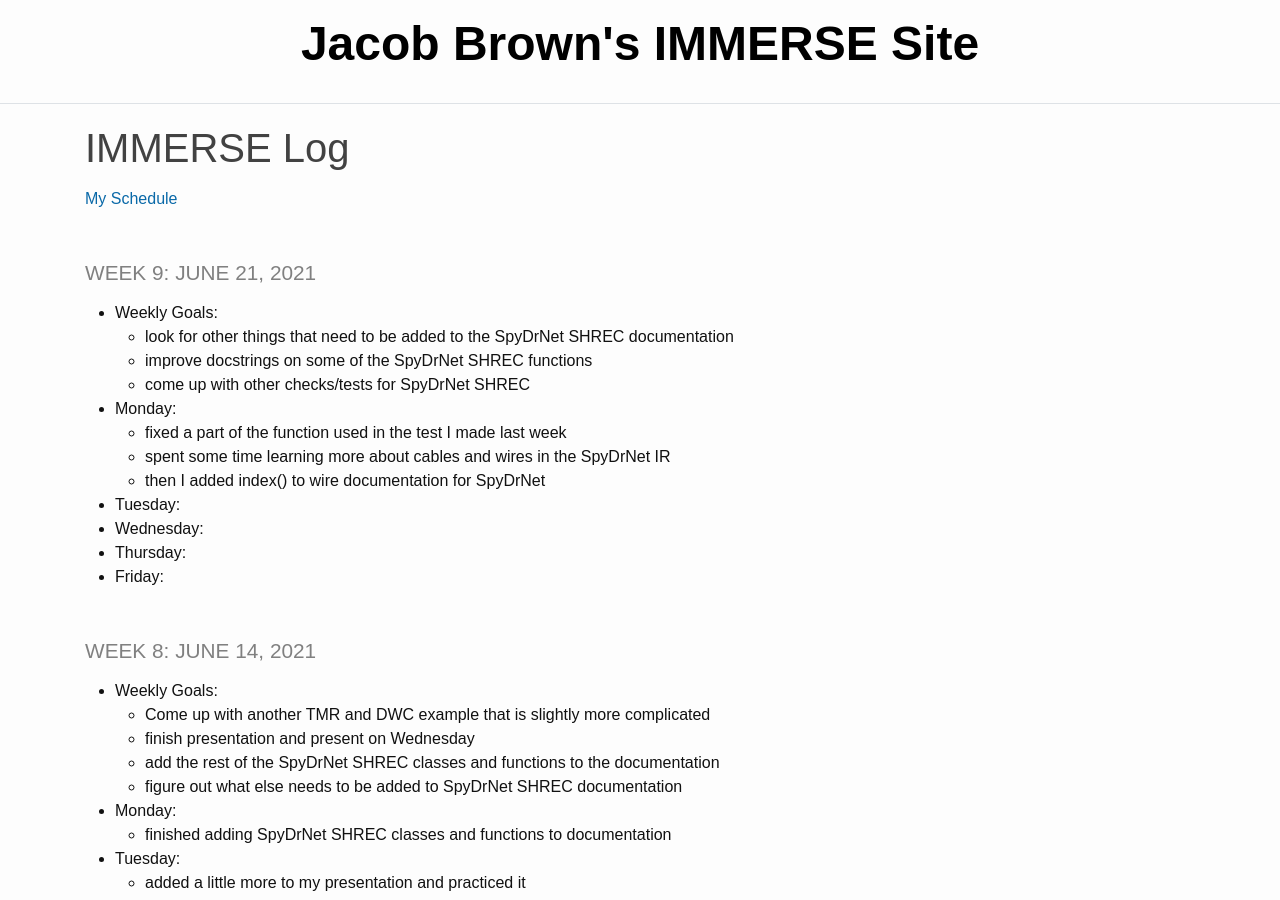
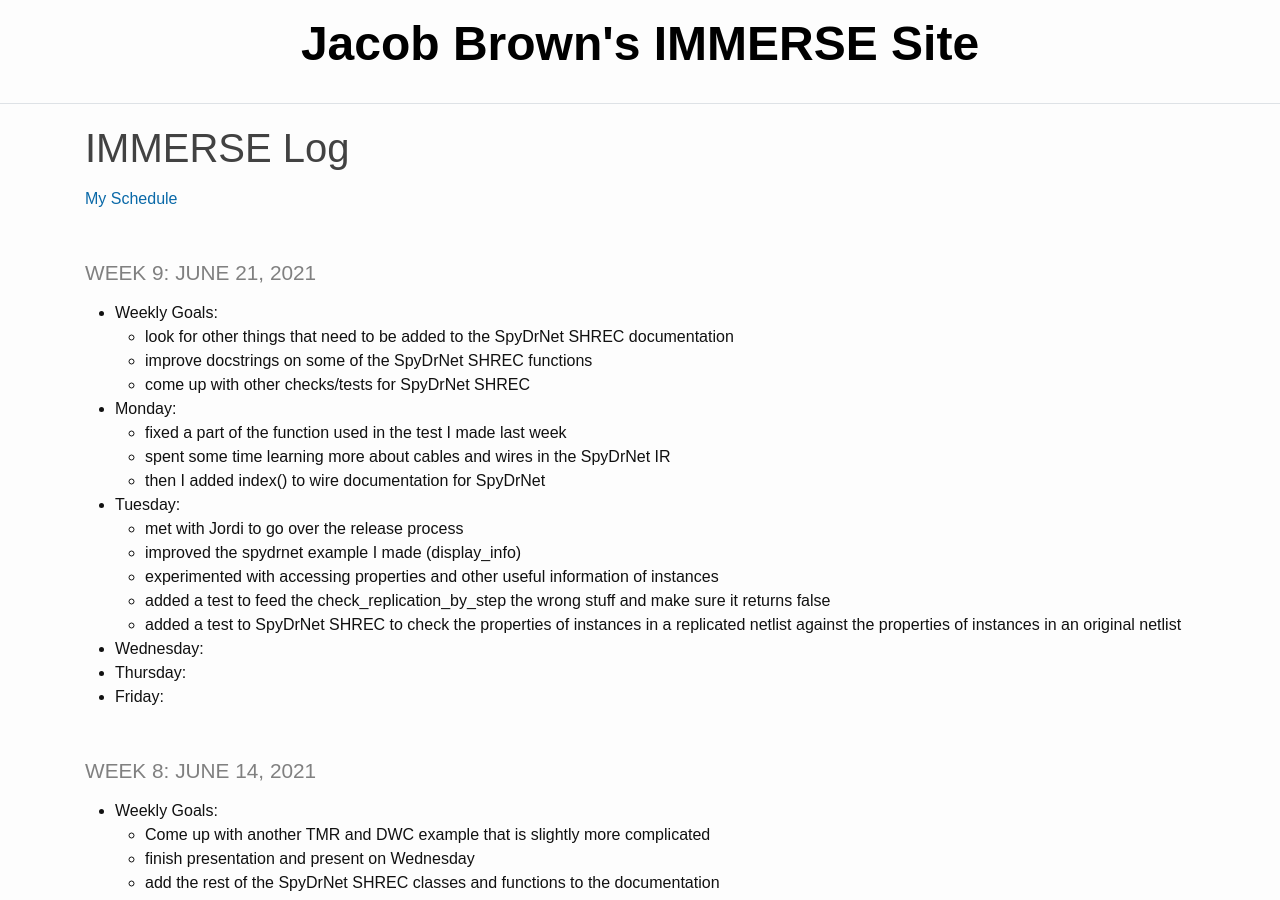
Before and after one commit to jacobdbrown4/jacob_brown, a Jekyll site: the page built from _pages/log.md, in a window 1280 px wide and 900 px high. Built offline with Jekyll 4.4.1, drawn with Linux system fonts in a browser that asks for light colours.

Commit message:
updated log

```diff
--- a/_pages/log.md
+++ b/_pages/log.md
@@ -15,6 +15,11 @@ title: IMMERSE Log
   * spent some time learning more about cables and wires in the SpyDrNet IR
   * then I added index() to wire documentation for SpyDrNet
 * **Tuesday**:
+  * met with Jordi to go over the release process
+  * improved the spydrnet example I made (display_info)
+  * experimented with accessing properties and other useful information of instances
+  * added a test to feed the check_replication_by_step the wrong stuff and make sure it returns false
+  * added a test to SpyDrNet SHREC to check the properties of instances in a replicated netlist against the properties of instances in an original netlist
 * **Wednesday**:
 * **Thursday**:
 * **Friday**:
```
